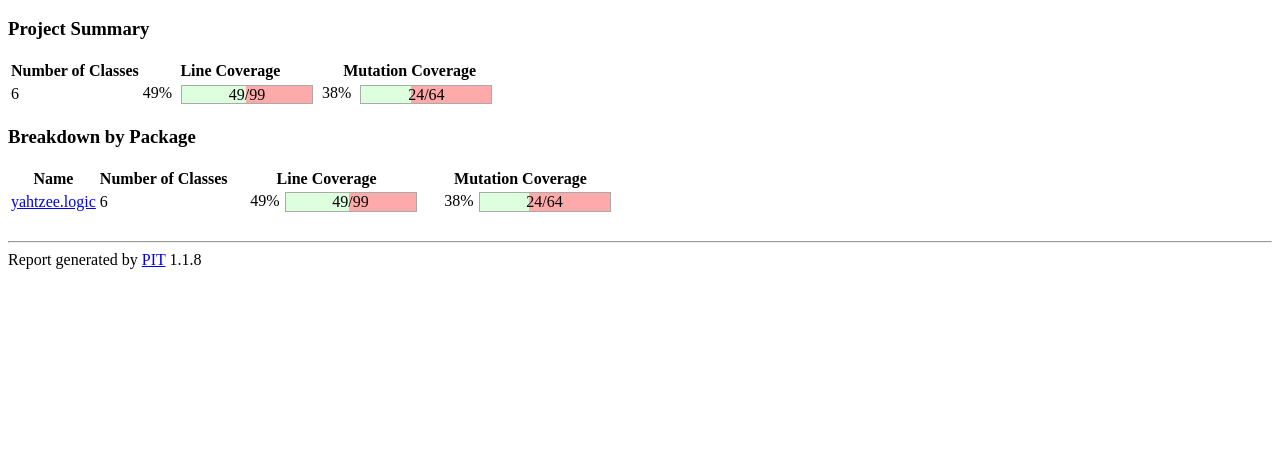
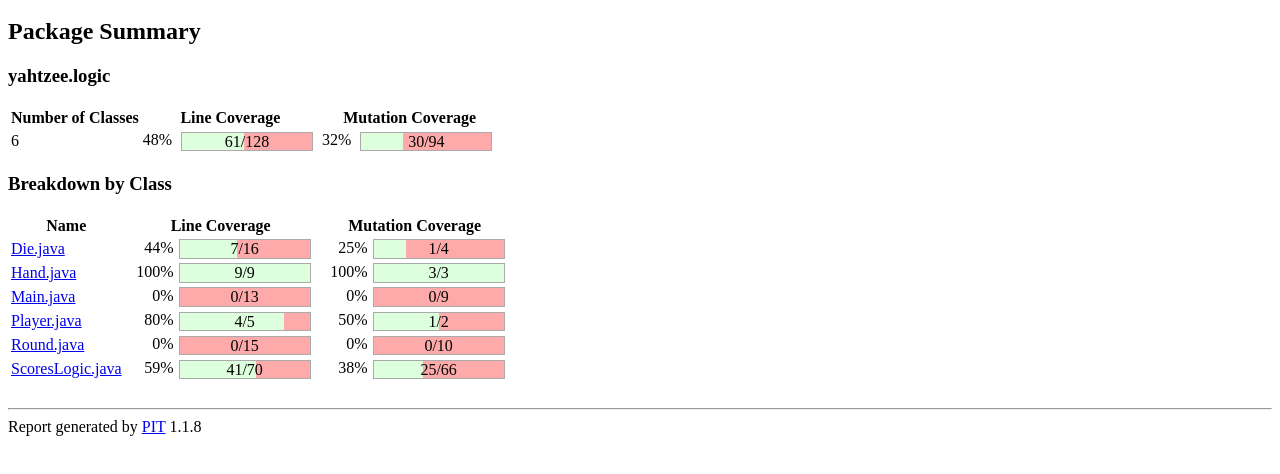
Before and after one commit to topikiviluoma/yahtzee, a plain HTML site: page Dokumentointi/pit/index.html in a window 1280 px wide. Shown: the part 48-522 px from the top of the page. Drawn offline with Linux system fonts and the light colour scheme.

Commit message:
raporttien lisääminen dokumentaation alle

```diff
--- a/Dokumentointi/pit/index.html
+++ b/Dokumentointi/pit/index.html
@@ -39,7 +39,7 @@
    .coverage_ledgend {
         position : absolute;
         height : 100%;
-        width : 100%;
+        width: 100%;
         left : 0;
         top : 0;
         text-align : center;
@@ -50,9 +50,9 @@
    }
 
    .coveragePercentage {
-    display: inline-block;
-    width: 3em;
-    text-align: right;
+        display: inline-block;
+        width: 3em;
+        text-align: right;
    }
   </style>
 
@@ -60,8 +60,8 @@
 <body>
 
 <h1>Pit Test Coverage Report</h1>
-
-<h3>Project Summary</h3>
+<h2>Package Summary</h2>
+<h3>yahtzee.logic</h3>
 <table>
     <thead>
         <tr>
@@ -73,19 +73,18 @@
     <tbody>
         <tr>
             <td>6</td>
-            <td>49% <div class="coverage_bar"><div class="coverage_complete" style="width:49%"></div><div class="coverage_ledgend">49/99</div></div></td>
-            <td>38% <div class="coverage_bar"><div class="coverage_complete" style="width:38%"></div><div class="coverage_ledgend">24/64</div></div></td>
+            <td>48% <div class="coverage_bar"><div class="coverage_complete" style="width:48%"></div><div class="coverage_ledgend">61/128</div></div></td>
+            <td>32% <div class="coverage_bar"><div class="coverage_complete" style="width:32%"></div><div class="coverage_ledgend">30/94</div></div></td>
         </tr>
     </tbody>
 </table>
 
 
-<h3>Breakdown by Package</h3>
+<h3>Breakdown by Class</h3>
 <table>
     <thead>
         <tr>
             <th>Name</th>
-            <th>Number of Classes</th>
             <th>Line Coverage</th>
             <th>Mutation Coverage</th>
         </tr>
@@ -93,10 +92,39 @@
     <tbody>
 
         <tr>
-            <td><a href="./yahtzee.logic/index.html">yahtzee.logic</a></td>
-            <td>6</td>
-            <td><div class="coveragePercentage">49% </div><div class="coverage_bar"><div class="coverage_complete" style="width:49%"></div><div class="coverage_ledgend">49/99</div></div></td>
-            <td><div class="coveragePercentage">38% </div><div class="coverage_bar"><div class="coverage_complete" style="width:38%"></div><div class="coverage_ledgend">24/64</div></div></td>
+            <td><a href="./Die.java.html">Die.java</a></td>
+            <td><div class="coveragePercentage">44% </div><div class="coverage_bar"><div class="coverage_complete" style="width:44%"></div><div class="coverage_ledgend">7/16</div></div></td>
+            <td><div class="coveragePercentage">25% </div><div class="coverage_bar"><div class="coverage_complete" style="width:25%"></div><div class="coverage_ledgend">1/4</div></div></td>
+        </tr>
+
+        <tr>
+            <td><a href="./Hand.java.html">Hand.java</a></td>
+            <td><div class="coveragePercentage">100% </div><div class="coverage_bar"><div class="coverage_complete" style="width:100%"></div><div class="coverage_ledgend">9/9</div></div></td>
+            <td><div class="coveragePercentage">100% </div><div class="coverage_bar"><div class="coverage_complete" style="width:100%"></div><div class="coverage_ledgend">3/3</div></div></td>
+        </tr>
+
+        <tr>
+            <td><a href="./Main.java.html">Main.java</a></td>
+            <td><div class="coveragePercentage">0% </div><div class="coverage_bar"><div class="coverage_complete" style="width:0%"></div><div class="coverage_ledgend">0/13</div></div></td>
+            <td><div class="coveragePercentage">0% </div><div class="coverage_bar"><div class="coverage_complete" style="width:0%"></div><div class="coverage_ledgend">0/9</div></div></td>
+        </tr>
+
+        <tr>
+            <td><a href="./Player.java.html">Player.java</a></td>
+            <td><div class="coveragePercentage">80% </div><div class="coverage_bar"><div class="coverage_complete" style="width:80%"></div><div class="coverage_ledgend">4/5</div></div></td>
+            <td><div class="coveragePercentage">50% </div><div class="coverage_bar"><div class="coverage_complete" style="width:50%"></div><div class="coverage_ledgend">1/2</div></div></td>
+        </tr>
+
+        <tr>
+            <td><a href="./Round.java.html">Round.java</a></td>
+            <td><div class="coveragePercentage">0% </div><div class="coverage_bar"><div class="coverage_complete" style="width:0%"></div><div class="coverage_ledgend">0/15</div></div></td>
+            <td><div class="coveragePercentage">0% </div><div class="coverage_bar"><div class="coverage_complete" style="width:0%"></div><div class="coverage_ledgend">0/10</div></div></td>
+        </tr>
+
+        <tr>
+            <td><a href="./ScoresLogic.java.html">ScoresLogic.java</a></td>
+            <td><div class="coveragePercentage">59% </div><div class="coverage_bar"><div class="coverage_complete" style="width:59%"></div><div class="coverage_ledgend">41/70</div></div></td>
+            <td><div class="coveragePercentage">38% </div><div class="coverage_bar"><div class="coverage_complete" style="width:38%"></div><div class="coverage_ledgend">25/66</div></div></td>
         </tr>
 
      </tbody>
```
Also changed, not shown: Dokumentointi/checkstyle.html (added, +67 -0 lines).
